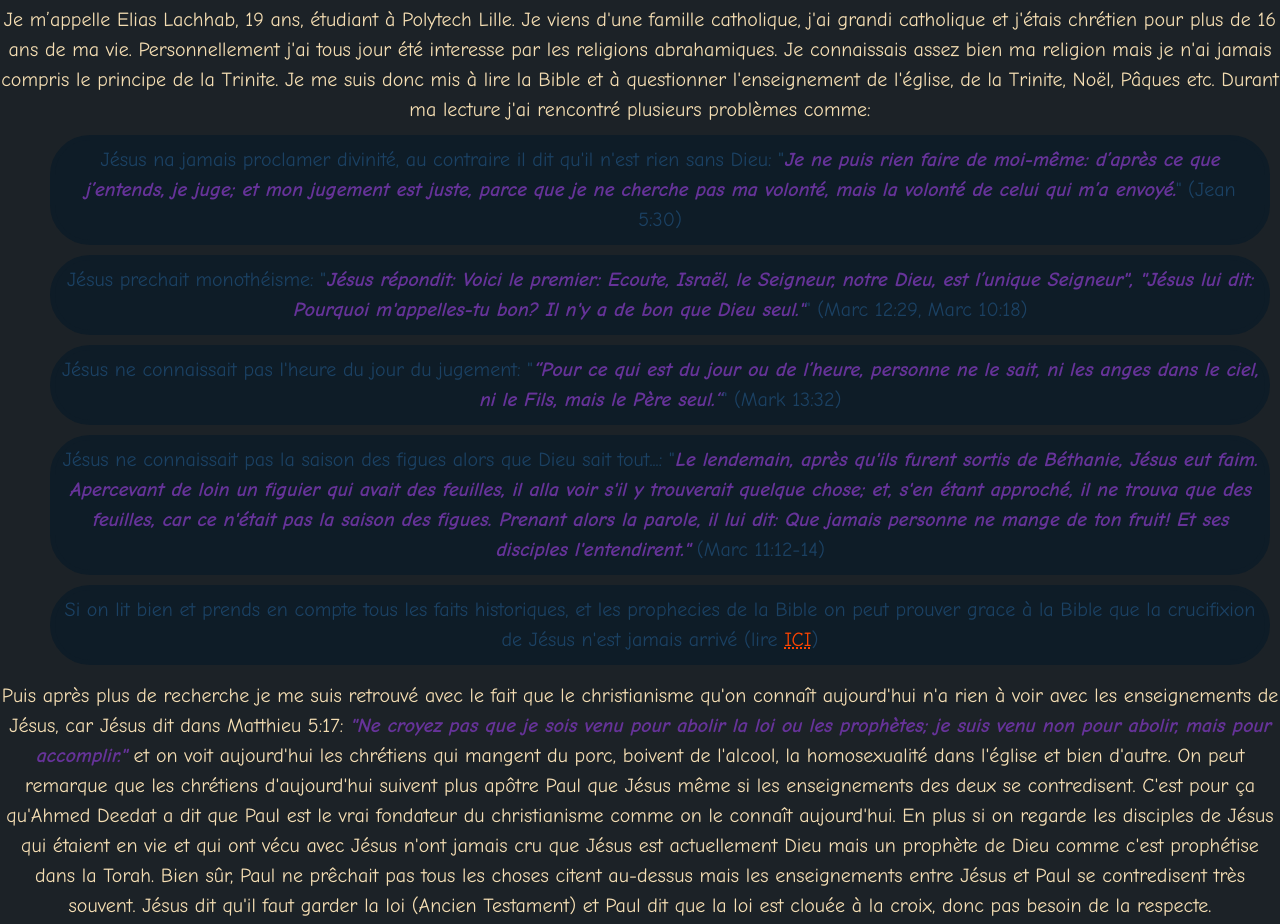
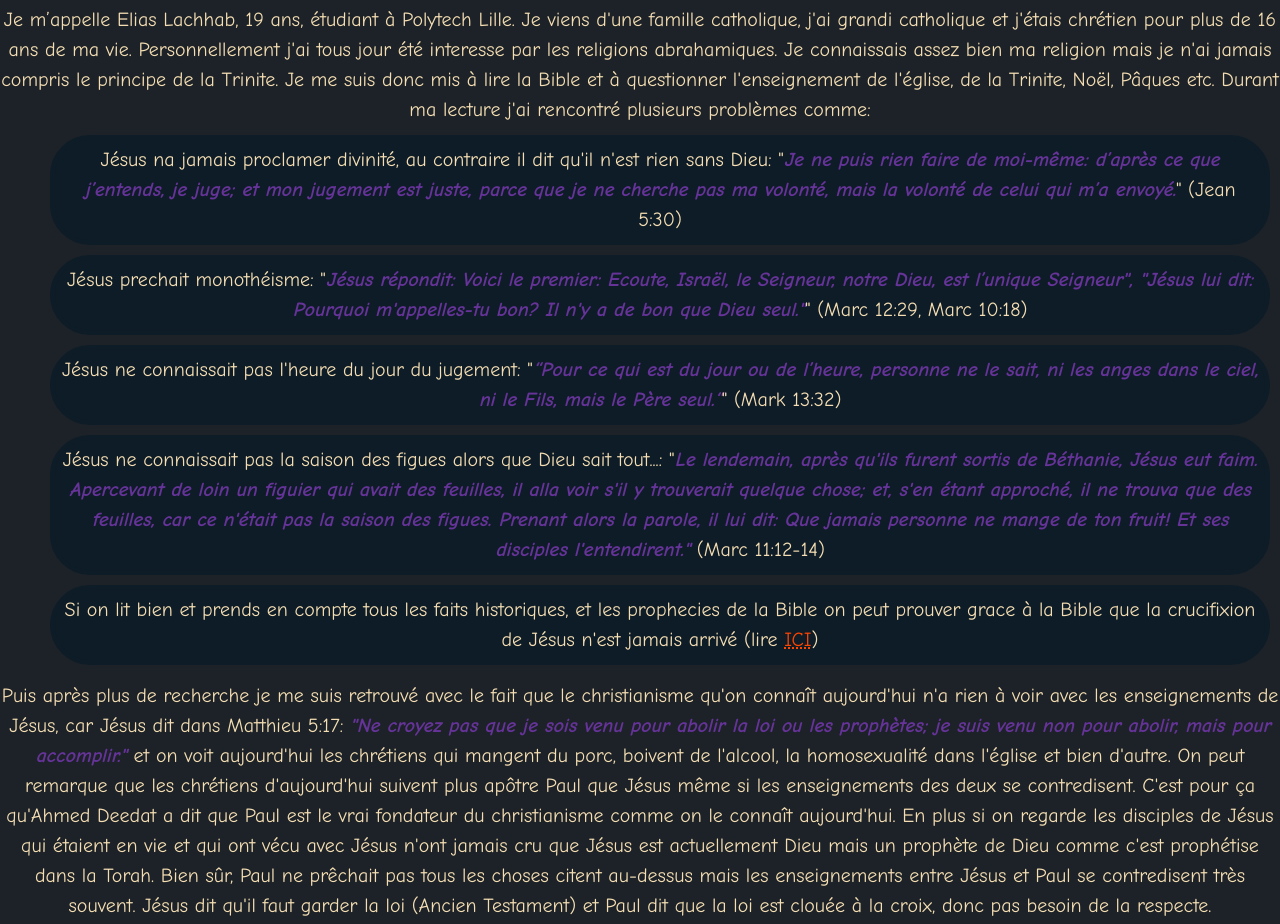
Before and after one commit to ELiasl02/Islam-vs-Christianisme, a plain HTML site: page index.html in a window 1280 px wide. Shown: the part 744-1668 px from the top of the page. Drawn offline with nearby package versions, Linux system fonts and the light colour scheme.

Commit message:
Add files via upload

```diff
--- a/style/home.css
+++ b/style/home.css
@@ -28,7 +28,7 @@ li{
     background-color: #0e1c27;
     border: solid 5px #0e1c27;
     border-radius: 40px ;
-    color:#1b4163;
+    color:wheat;
     text-align: center ;
     text-decoration: none;
     margin:10px;
```
